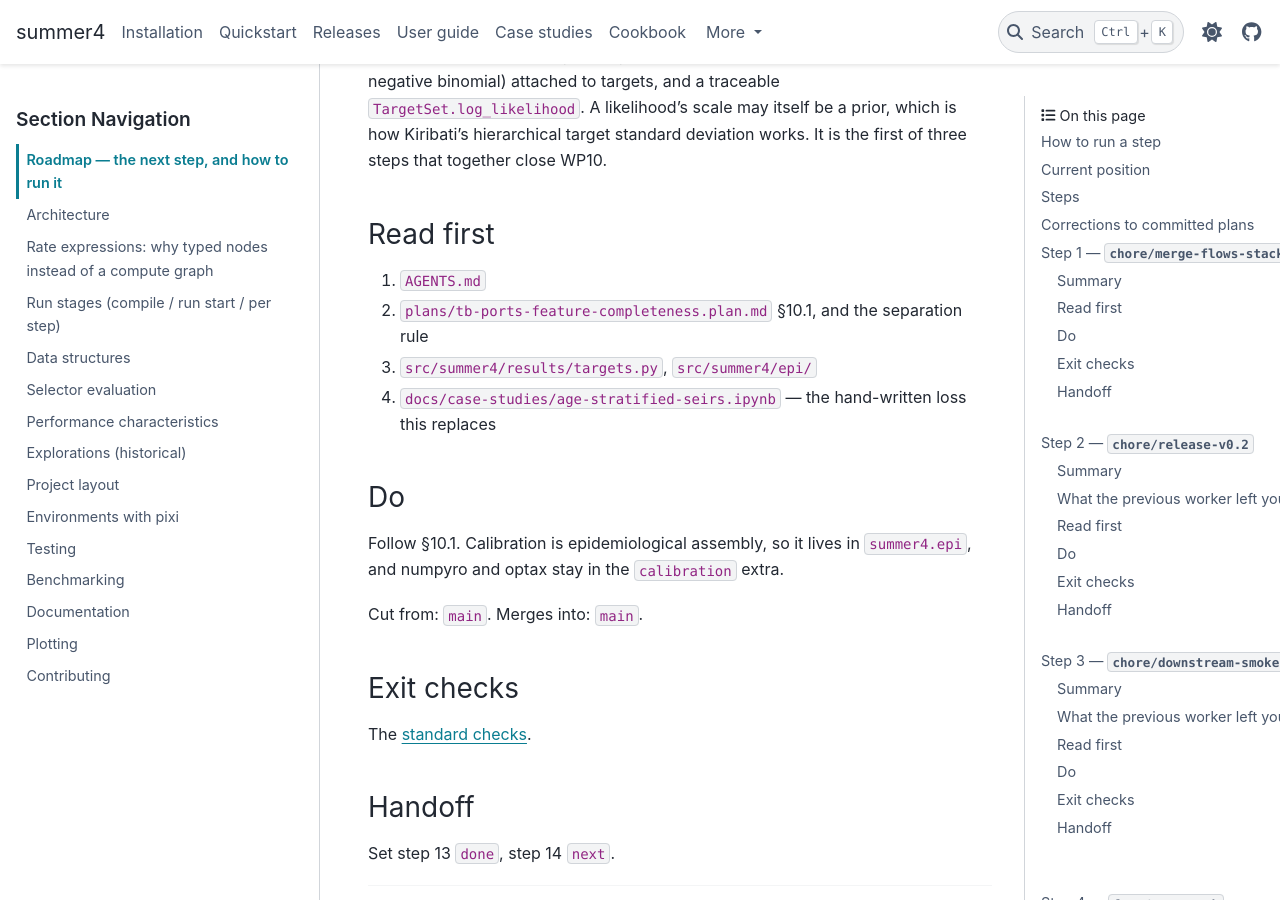
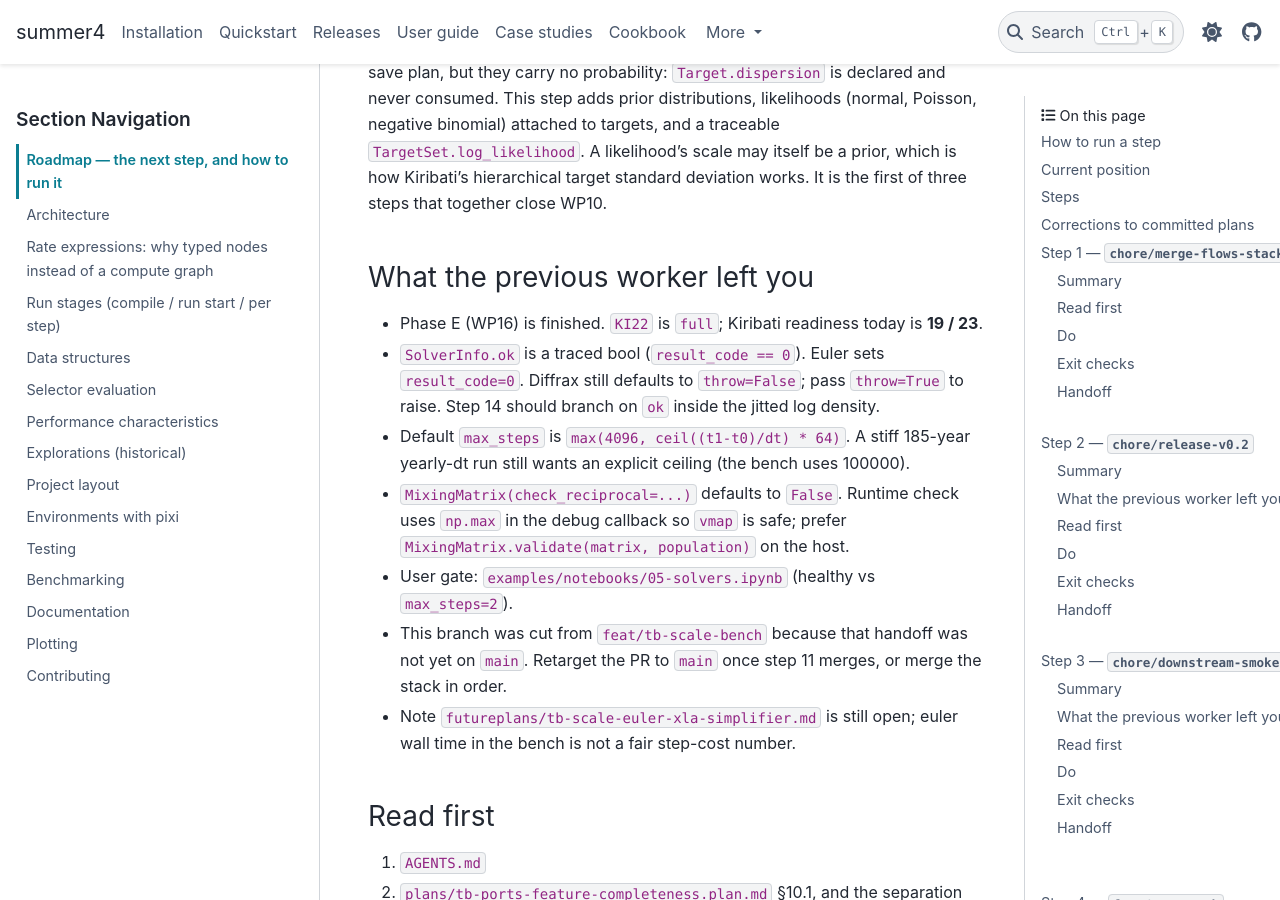
Before and after one commit to monash-emu/summer4, a Sphinx documentation site: the page built from docs/dev/roadmap.md, in a window 1280 px wide and 900 px high, scrolled down 27715 px. Built offline with Sphinx 7.4.7 and the PyData theme 0.15.4, drawn with Linux system fonts in a browser that asks for light colours; some of the changed text lies outside the part shown.

Commit message:
Hand off after step 12: solver-safety.

```diff
--- a/docs/dev/roadmap.md
+++ b/docs/dev/roadmap.md
@@ -74,11 +74,11 @@
 <!-- roadmap:current -->
 | Field | Value |
 | --- | --- |
-| Step | 12 |
+| Step | 13 |
 | Status | next |
-| Branch | `feat/solver-safety` |
+| Branch | `feat/epi-priors-likelihoods` |
 | Cut from | `main` |
-| Last landed | `feat/tb-scale-bench` |
+| Last landed | `feat/solver-safety` |
 <!-- /roadmap:current -->
 
 ## Steps
@@ -804,6 +804,8 @@
 
 ## Step 12 — `feat/solver-safety`
 
+**Landed:** feat/solver-safety, PR #28, 2026-09-21.
+
 ### Summary
 
 The adaptive solver runs with `throw=False` and a hard step ceiling of 4096, so
@@ -876,6 +878,25 @@
 `TargetSet.log_likelihood`. A likelihood's scale may itself be a prior, which is
 how Kiribati's hierarchical target standard deviation works. It is the first of
 three steps that together close WP10.
+
+### What the previous worker left you
+
+- Phase E (WP16) is finished. `KI22` is `full`; Kiribati readiness today is
+  **19 / 23**.
+- `SolverInfo.ok` is a traced bool (`result_code == 0`). Euler sets
+  `result_code=0`. Diffrax still defaults to `throw=False`; pass `throw=True`
+  to raise. Step 14 should branch on `ok` inside the jitted log density.
+- Default `max_steps` is `max(4096, ceil((t1-t0)/dt) * 64)`. A stiff 185-year
+  yearly-dt run still wants an explicit ceiling (the bench uses 100000).
+- `MixingMatrix(check_reciprocal=...)` defaults to `False`. Runtime check uses
+  `np.max` in the debug callback so `vmap` is safe; prefer
+  `MixingMatrix.validate(matrix, population)` on the host.
+- User gate: `examples/notebooks/05-solvers.ipynb` (healthy vs `max_steps=2`).
+- This branch was cut from `feat/tb-scale-bench` because that handoff was not
+  yet on `main`. Retarget the PR to `main` once step 11 merges, or merge the
+  stack in order.
+- Note `futureplans/tb-scale-euler-xla-simplifier.md` is still open; euler wall
+  time in the bench is not a fair step-cost number.
 
 ### Read first
 
```
Also changed, not shown: other parts of docs/dev/roadmap.md (+2 -2 lines).
